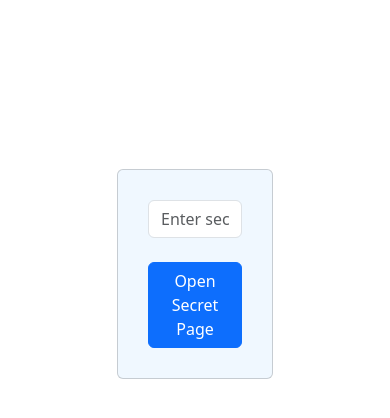
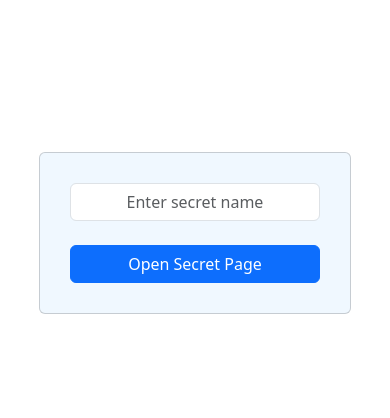
Before and after one commit to KushagraVijan/KLife, an Angular app: page / in a window 390 px wide. Shown: the top 418 px of the page. Built offline with nearby package versions, Linux system fonts and the light colour scheme.

Commit message:
Responsives done for login page

```diff
--- a/src/app/app.component.html
+++ b/src/app/app.component.html
@@ -17,6 +17,28 @@
     font-weight: 600;
     text-align: center;
   }
+
+  @media screen and (max-width: 1080px) {
+    .content {
+      width: 50%;
+      margin-left: 25%;
+      top: 18%;
+    }
+  }
+
+  @media screen and (max-width: 820px) {
+    .content {
+      width: 60%;
+      margin-left: 20%;
+    }
+  }
+
+  @media screen and (max-width: 520px) {
+    .content {
+      width: 80%;
+      margin-left: 10%;
+    }
+  }
 </style>
 
 <div>
--- a/src/character/character.component.html
+++ b/src/character/character.component.html
@@ -37,8 +37,8 @@
 <div class="card center" *ngIf="!user.isAdmin">
     <div class="mb-3">
         <div class="w-50 float-left imgBox mb-3">
-            <img alt="Boy" *ngIf="user.getGender()=='m'" src="assets/images/boy_icon.png" />
-            <img alt="Girl" *ngIf="user.getGender()=='f'" src="assets/images/girl_icon.png" />
+            <img alt="Boy" *ngIf="user.getGender()=='m'" src="../assets/images/boy_icon.png" />
+            <img alt="Girl" *ngIf="user.getGender()=='f'" src="../assets/images/girl_icon.png" />
             <img alt="Others" *ngIf="user.getGender()==''" />
         </div>
         <div class="w-50 float-left text-right">
```
Also changed, not shown: 3 other files (tests, documents, lock files or other folders).
